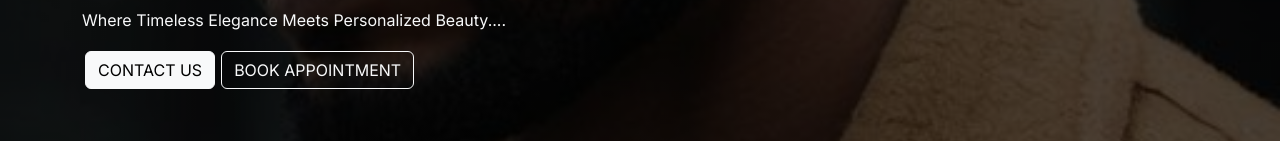
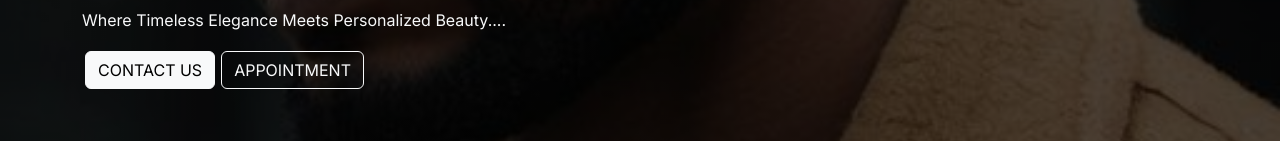
Before and after one commit to Nacho1499/Glamour, a React (Vite) app in the folder glamour/: page / in a window 1280 px wide. Shown: the part 378-519 px from the top of the page. Built offline with nearby package versions, Linux system fonts and the light colour scheme; a web font is replaced by a local one.

Commit message:
push appointment

```diff
--- a/glamour/src/Component.jsx/Hero.jsx
+++ b/glamour/src/Component.jsx/Hero.jsx
@@ -19,7 +19,7 @@ const Hero = () => {
         </div>
         <a href="tel:07049466103" className="hero-btn btn btn-light"  >CONTACT US</a>
         <Link to="/appointment" className="hero-btn btn btn-outline-light">
-         BOOK APPOINTMENT
+          APPOINTMENT
         </Link>
         <br />
       </div>
```
